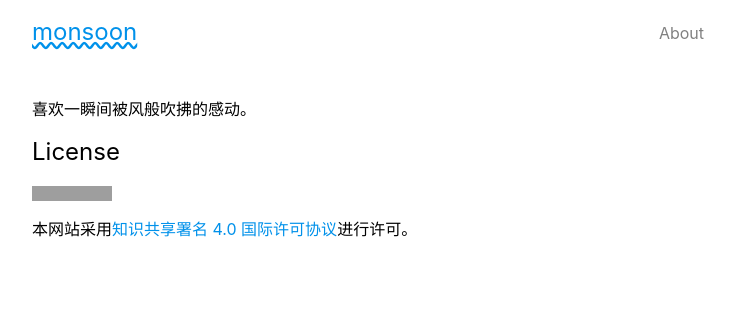
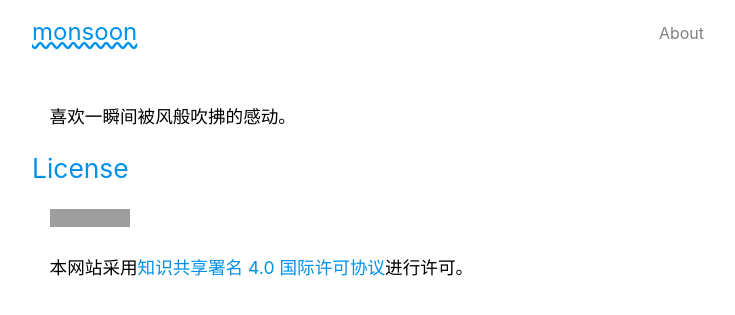
Before and after one commit to youxiaojie/floating-cat.github.io, a Jekyll site: the page built from about.md, in a window 1280 px wide. Shown: the top 315 px of the page, without its empty margins (272-1007 px from the left). Built offline with Jekyll 4.4.1, drawn with Linux system fonts in a browser that asks for light colours; grey boxes are pictures that could not be loaded.

Commit message:
Increase font size

```diff
--- /dev/null
+++ b/_layouts/post_content_only.html
@@ -0,0 +1,10 @@
+---
+layout: default
+---
+<div class="post">
+
+  <div class="post-content">
+    {{ content }}
+  </div>
+
+</div>
--- a/assets/stylesheets/main.sass
+++ b/assets/stylesheets/main.sass
@@ -52,6 +52,7 @@ h1, h2, h3, h2, h5, h6
     color: $dark-gray
 
 .post-content
+  font-size: 1.1em
   h2, h3, h2, h5, h6
     color: $pure-blue
   p, ol, ul
```
Also changed, not shown: about.md (+1 -1 lines).
